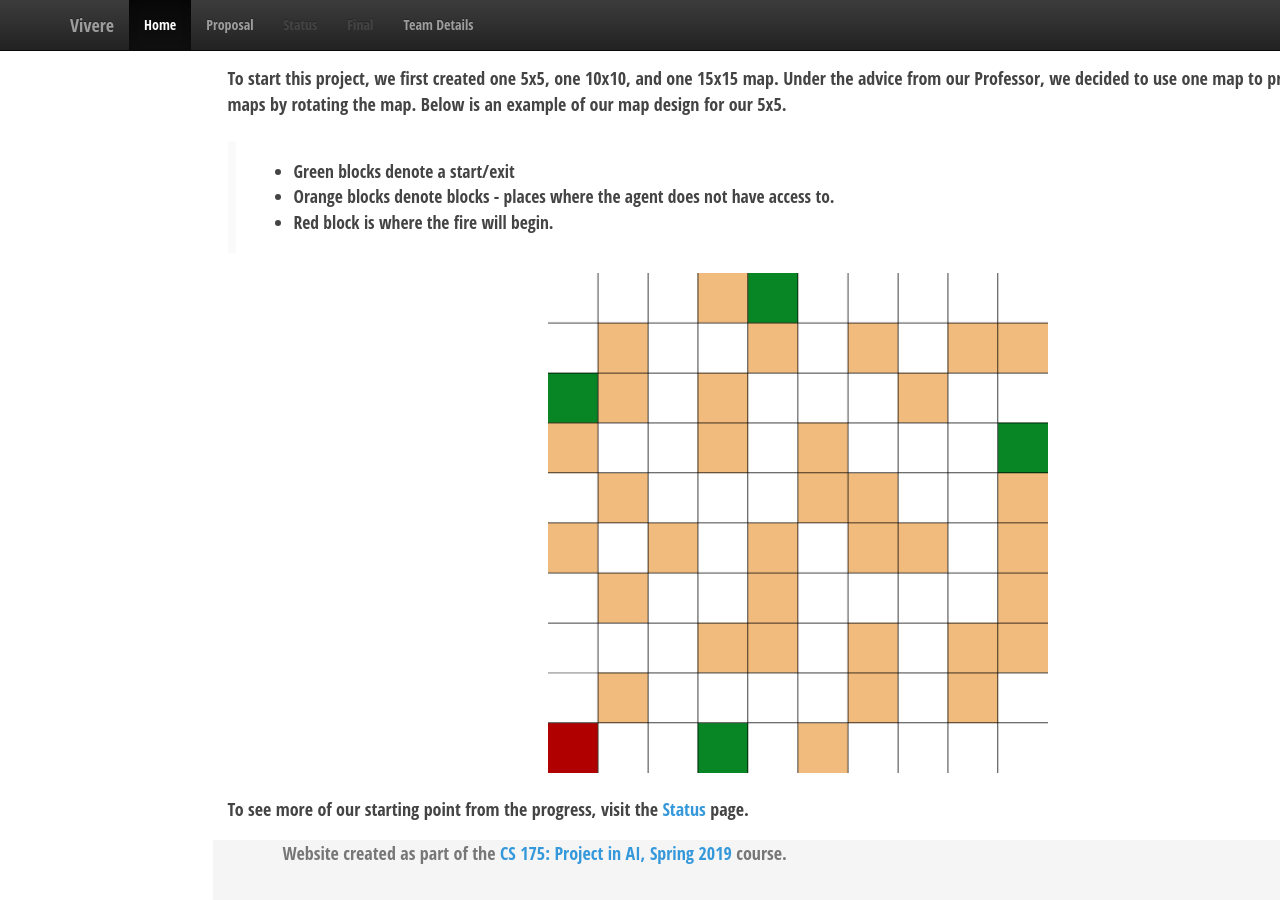
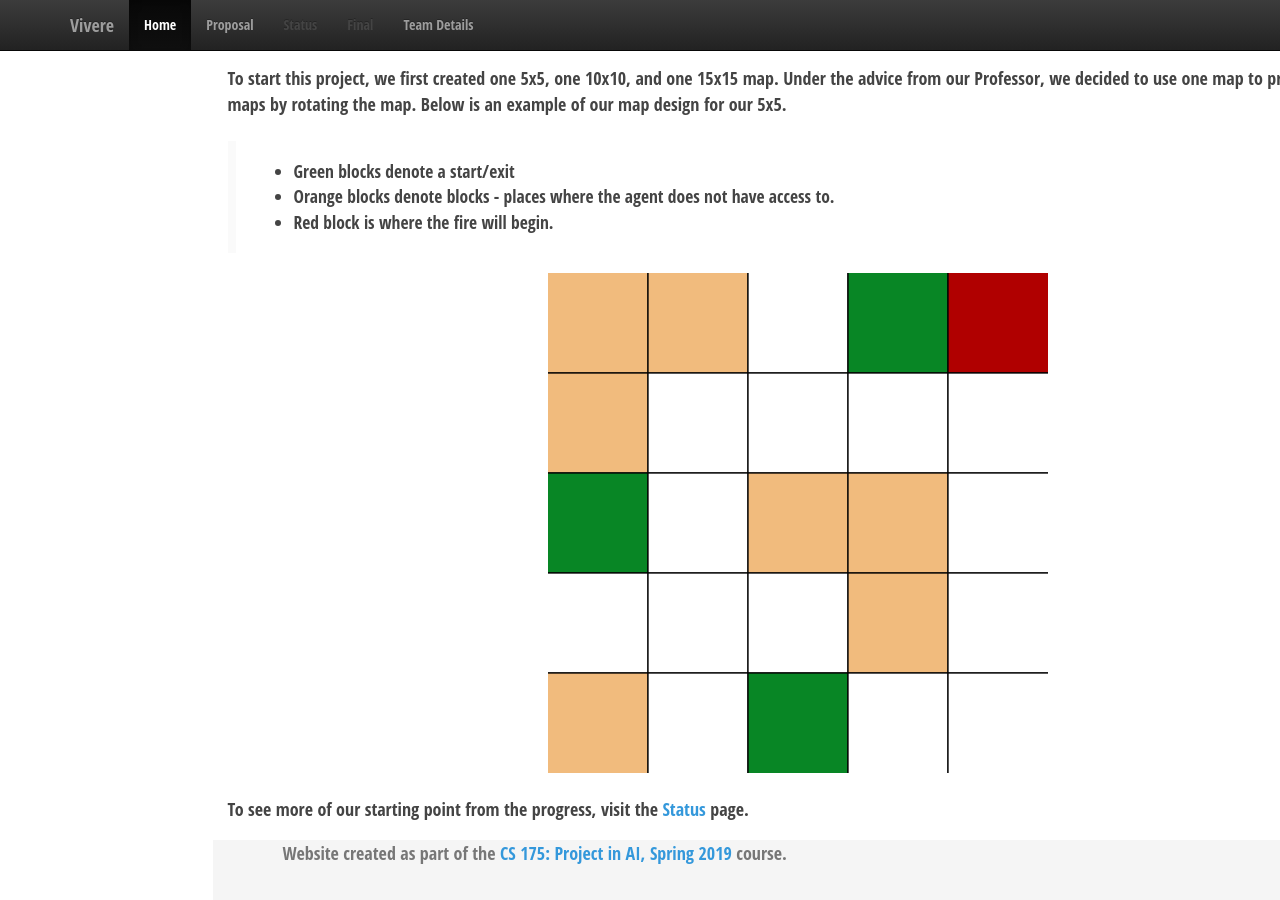
Before and after one commit to Enhjin/Vivere, a Jekyll site: the page built from docs/index.md, in a window 1280 px wide and 900 px high, scrolled down 1073 px. Built offline with Jekyll 4.4.1, drawn with Linux system fonts in a browser that asks for light colours.

Commit message:
Update index.md

```diff
--- a/docs/index.md
+++ b/docs/index.md
@@ -33,7 +33,7 @@
 > * Red block is where the fire will begin.
 
 <p align="center">
-    <img src="https://raw.githubusercontent.com/Enhjin/Vivere/master/10x10.jpg" alt="Image" width="500" height="500" />
+    <img src="https://raw.githubusercontent.com/Enhjin/Vivere/master/5x5.jpg" alt="Image" width="500" height="500" />
 </p>
 
 To see more of our starting point from the progress, visit the [Status](status.html) page.
```
